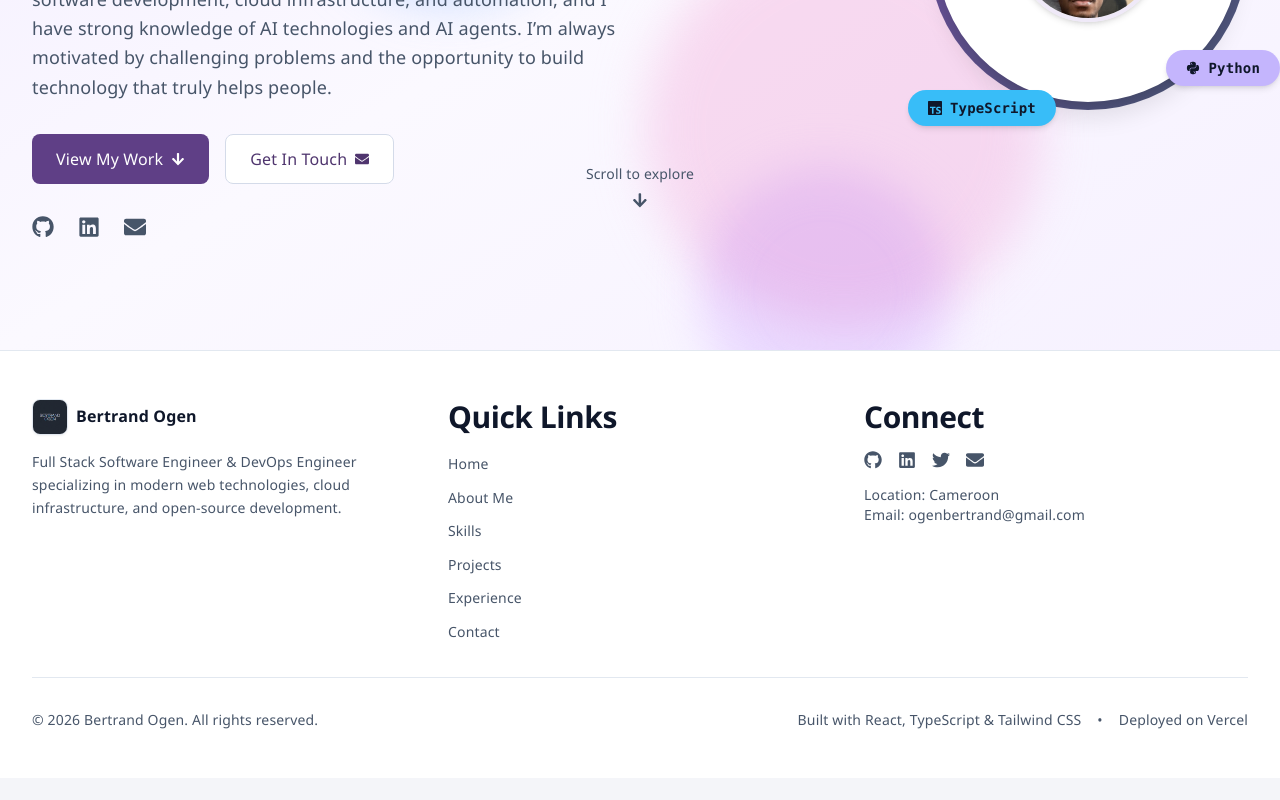
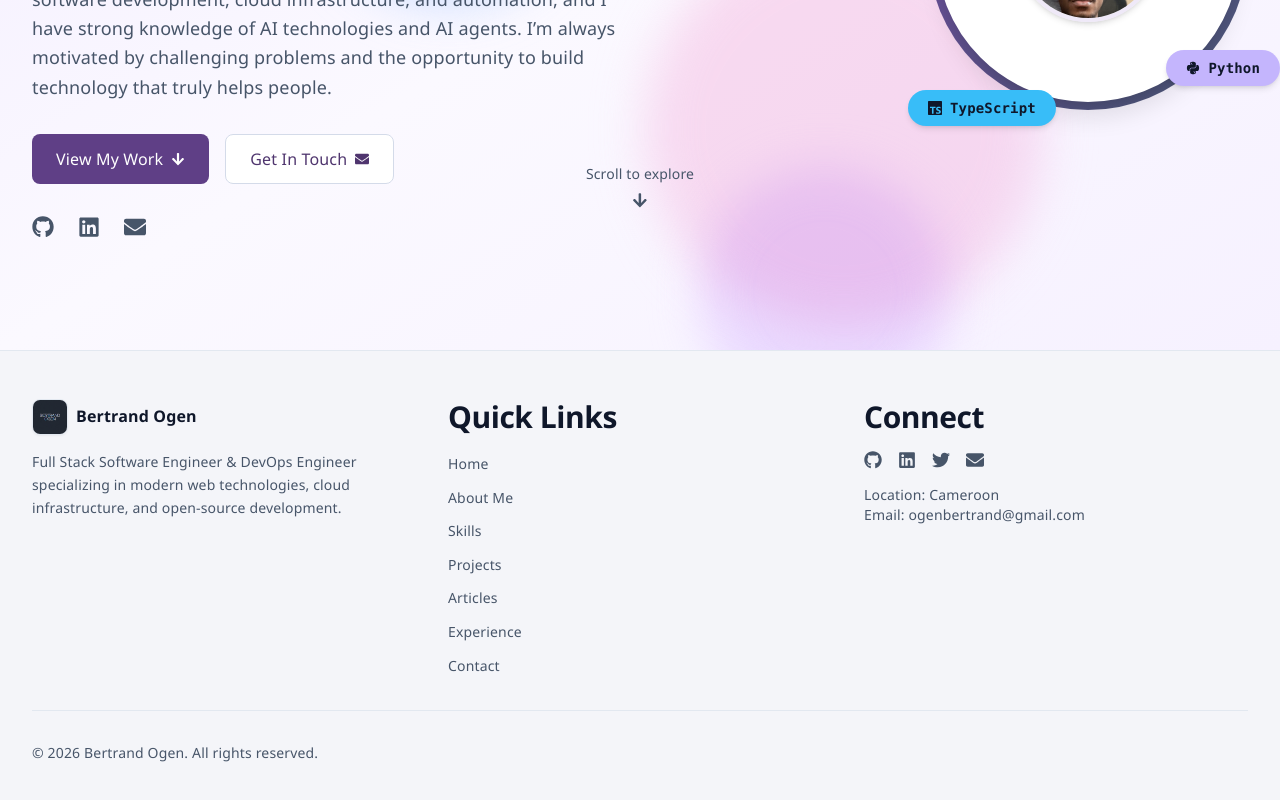
Before and after one commit to Ogenbertrand/portfolio, a React (Vite) app: page / in a window 1280 px wide. Shown: the part 450-1250 px from the top of the page. Before the commit the page ends 1228 px from the top, so only its background shows below. Built offline with nearby package versions, Linux system fonts and the light colour scheme.

Commit message:
style: align footer with updated palette and links

```diff
--- a/src/components/layout/Footer.tsx
+++ b/src/components/layout/Footer.tsx
@@ -38,12 +38,13 @@ const Footer = () => {
     { name: 'About Me', to: '/about' },
     { name: 'Skills', to: '/skills' },
     { name: 'Projects', to: '/projects' },
+    { name: 'Articles', to: '/articles' },
     { name: 'Experience', to: '/experience' },
     { name: 'Contact', to: '/contact' }
   ]
 
   return (
-    <footer className="bg-white border-t border-gray-200">
+    <footer className="bg-secondary-50 border-t border-gray-200">
       <div className="container mx-auto px-4 sm:px-6 lg:px-8 py-12">
         <div className="grid grid-cols-1 md:grid-cols-3 gap-8">
           <div className="space-y-4">
@@ -108,11 +109,11 @@ const Footer = () => {
             <p className="text-gray-600 text-sm text-center md:text-left">
               © {currentYear} Bertrand Ogen. All rights reserved.
             </p>
-            <div className="flex items-center space-x-4 text-sm text-gray-600">
+            {/* <div className="flex items-center space-x-4 text-sm text-gray-600">
               <span>Built with React, TypeScript & Tailwind CSS</span>
               <span>•</span>
               <span>Deployed on Vercel</span>
-            </div>
+            </div> */}
           </div>
         </div>
       </div>
```
